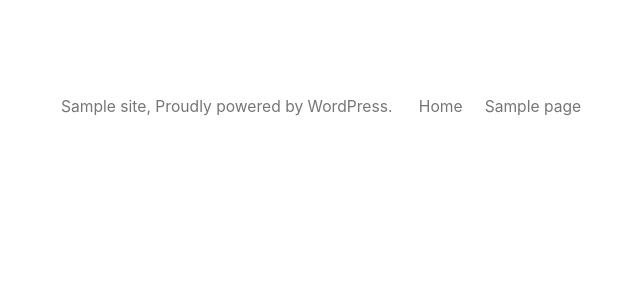
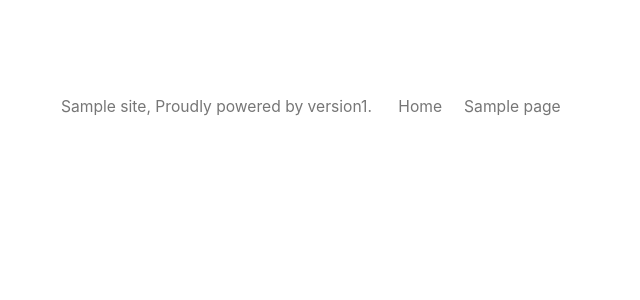
Before and after one commit to KayZinPhone/testv2, a WordPress theme: template themes/twentynineteen/page.php in a window 1280 px wide. Shown: the part 434-734 px from the top of the page, without its empty margins (127-767 px from the left). Run offline with PHP 8.4 and a stand-in for WordPress, Linux system fonts and the light colour scheme; the site name, menu and one post (Sample post) are stand-ins, and other content is empty; some libraries are stand-ins or nearby versions.

Commit message:
Footer change

```diff
--- a/themes/twentynineteen/footer.php
+++ b/themes/twentynineteen/footer.php
@@ -25,7 +25,7 @@
 			<a href="<?php echo esc_url( __( 'https://wordpress.org/', 'twentynineteen' ) ); ?>" class="imprint">
 				<?php
 				/* translators: %s: WordPress. */
-				printf( __( 'Proudly powered by %s.', 'twentynineteen' ), 'WordPress' );
+				printf( __( 'Proudly powered by %s.', 'twentynineteen' ), 'version1' );
 				?>
 			</a>
 			<?php
```
